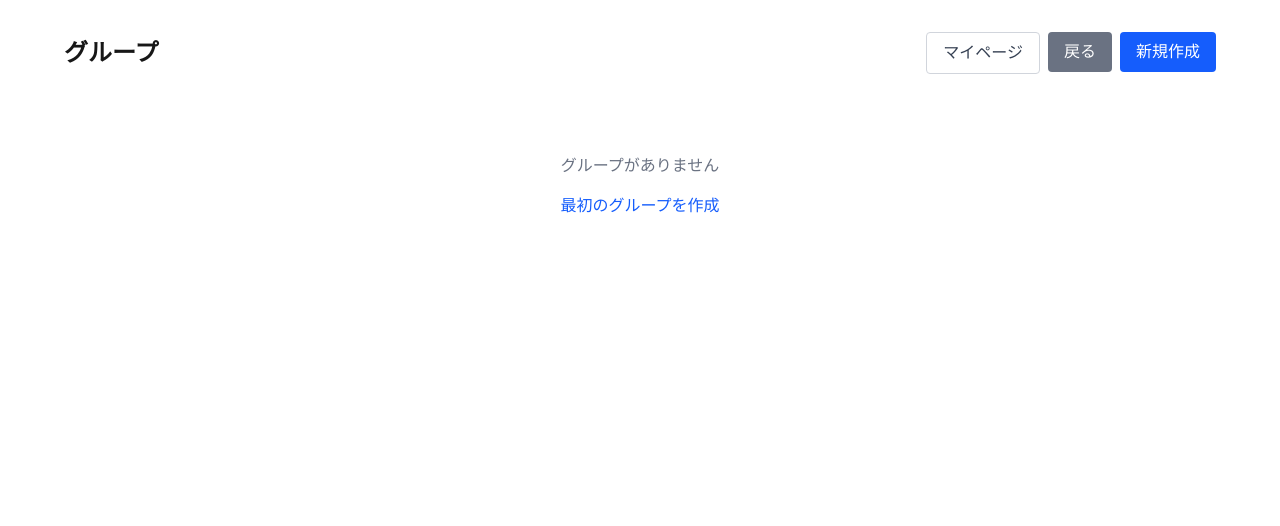
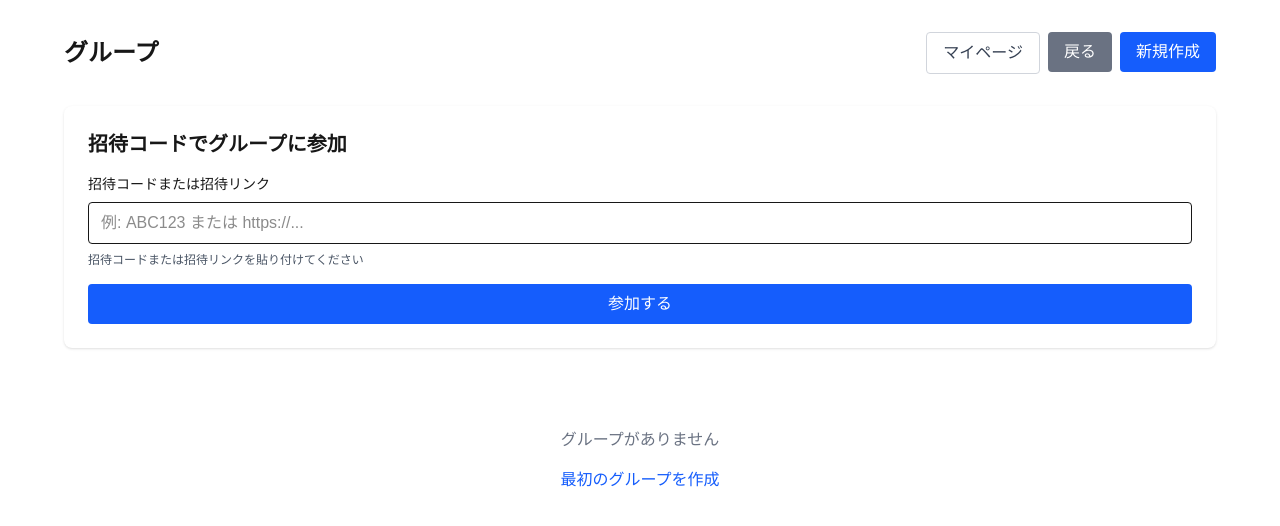
Before and after one commit to is0692vs/settlemate, a Next.js app: page /dashboard/groups in a window 1280 px wide. Shown: the top 526 px of the page. Built offline with nearby package versions, Linux system fonts and the light colour scheme; no server answers; the database is empty; sample sign-in values are in the browser's storage.

Commit message:
Add invite code input form component
Co-authored-by: is0692vs <135803462+is0692vs@users.noreply.github.com>

```diff
--- a/app/dashboard/groups/page.tsx
+++ b/app/dashboard/groups/page.tsx
@@ -4,6 +4,7 @@ import { redirect } from "next/navigation";
 import { auth } from "@/auth";
 import { prisma } from "@/lib/prisma";
 import GroupCard from "@/components/groups/GroupCard";
+import JoinGroupForm from "@/components/groups/JoinGroupForm";
 import type { Group } from "@prisma/client";
 
 export default async function GroupsPage() {
@@ -71,6 +72,11 @@ export default async function GroupsPage() {
           </div>
         </div>
 
+        {/* 招待コード入力フォーム */}
+        <div className="mb-8">
+          <JoinGroupForm />
+        </div>
+
         {formattedGroups.length === 0 ? (
           <div className="text-center py-12">
             <p className="text-gray-500 mb-4">グループがありません</p>
--- /dev/null
+++ b/components/groups/JoinGroupForm.tsx
@@ -0,0 +1,85 @@
+// components/groups/JoinGroupForm.tsx
+"use client";
+
+import { useState } from "react";
+import { useRouter } from "next/navigation";
+
+export default function JoinGroupForm() {
+  const [inviteCode, setInviteCode] = useState("");
+  const [isSubmitting, setIsSubmitting] = useState(false);
+  const [error, setError] = useState<string | null>(null);
+  const router = useRouter();
+
+  const handleSubmit = async (e: React.FormEvent) => {
+    e.preventDefault();
+    setError(null);
+
+    // バリデーション
+    const trimmedCode = inviteCode.trim();
+    if (!trimmedCode) {
+      setError("招待コードを入力してください");
+      return;
+    }
+
+    setIsSubmitting(true);
+
+    try {
+      // 招待コードまたはフルURLから招待コードを抽出
+      let code = trimmedCode;
+
+      // フルURLの場合は招待コードを抽出
+      if (trimmedCode.includes("/groups/join/")) {
+        const match = trimmedCode.match(/\/groups\/join\/([^/?]+)/);
+        if (match) {
+          code = match[1];
+        }
+      }
+
+      // 招待ページにリダイレクト
+      router.push(`/groups/join/${code}`);
+    } catch (err) {
+      setError("エラーが発生しました");
+      console.error(err);
+      setIsSubmitting(false);
+    }
+  };
+
+  return (
+    <div className="bg-white rounded-lg shadow p-6">
+      <h2 className="text-xl font-semibold mb-4">招待コードでグループに参加</h2>
+      <form onSubmit={handleSubmit} className="space-y-4">
+        {error && (
+          <div className="bg-red-50 text-red-600 p-3 rounded text-sm">
+            {error}
+          </div>
+        )}
+
+        <div>
+          <label htmlFor="inviteCode" className="block text-sm font-medium mb-2">
+            招待コードまたは招待リンク
+          </label>
+          <input
+            id="inviteCode"
+            type="text"
+            value={inviteCode}
+            onChange={(e) => setInviteCode(e.target.value)}
+            placeholder="例: ABC123 または https://..."
+            className="w-full px-3 py-2 border rounded focus:outline-none focus:ring-2 focus:ring-blue-500"
+            disabled={isSubmitting}
+          />
+          <p className="text-xs text-gray-600 mt-2">
+            招待コードまたは招待リンクを貼り付けてください
+          </p>
+        </div>
+
+        <button
+          type="submit"
+          disabled={isSubmitting}
+          className="w-full bg-blue-600 text-white py-2 rounded hover:bg-blue-700 disabled:opacity-50 disabled:cursor-not-allowed transition-colors"
+        >
+          {isSubmitting ? "処理中..." : "参加する"}
+        </button>
+      </form>
+    </div>
+  );
+}
```
